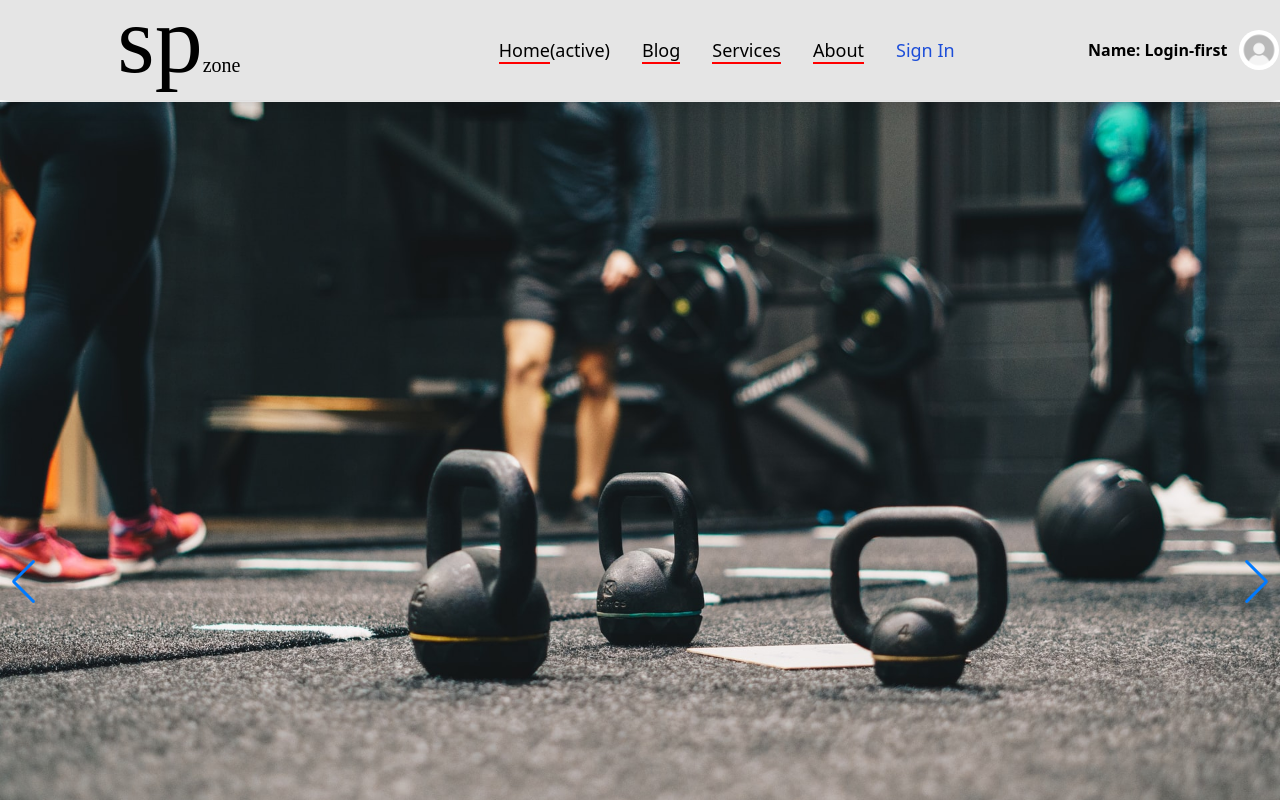
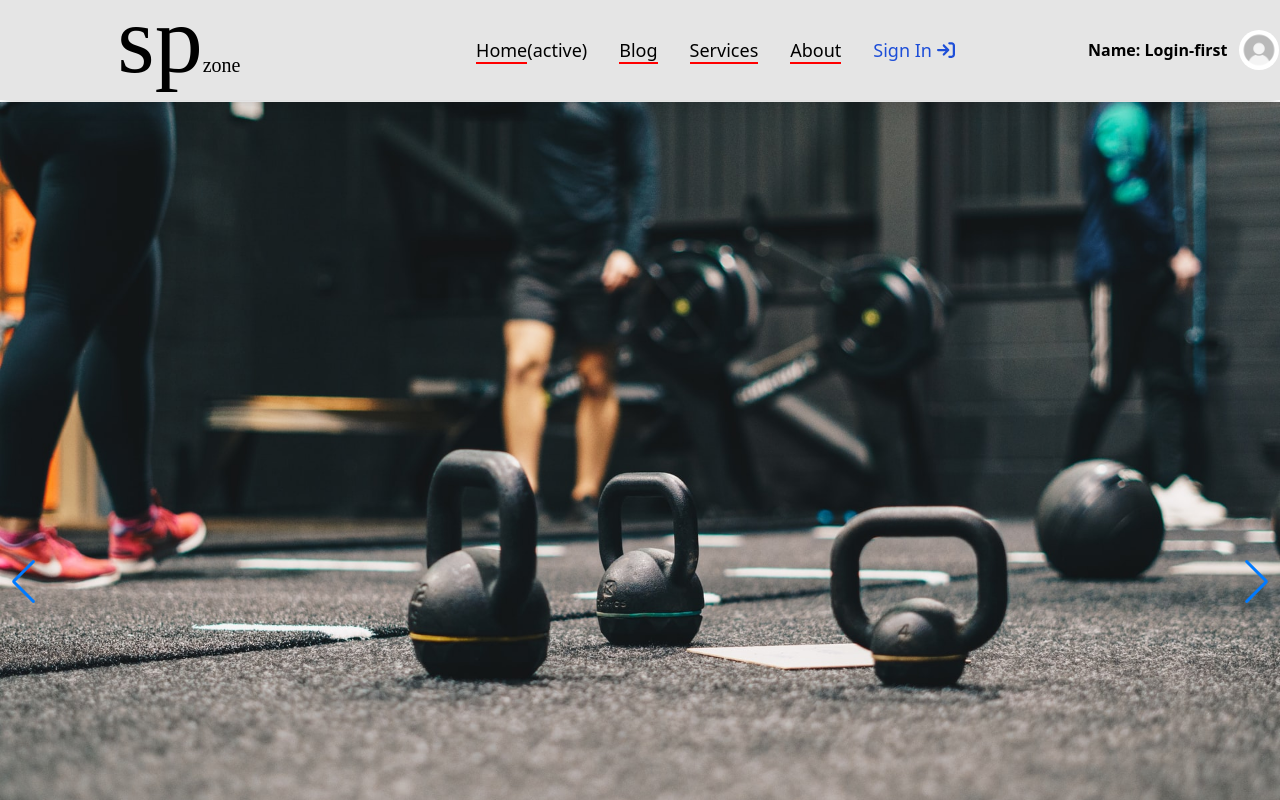
Before and after one commit to Sourav123-sys/SP-Zone, a React (Create React App) app: page / in a window 1280 px wide. Shown: the top 800 px of the page. Built offline with nearby package versions, Linux system fonts and the light colour scheme; no server answers.

Commit message:
sign-logo-added

```diff
--- a/src/Components/Shared/Navbar/Navbar.js
+++ b/src/Components/Shared/Navbar/Navbar.js
@@ -7,6 +7,8 @@ import { auth } from '../../../firebase.init';
 import { signOut } from 'firebase/auth';
 import image from '../../../no-image.png'
 import CustomLink from '../../CustomLink/CustomLink';
+import { FontAwesomeIcon } from '@fortawesome/react-fontawesome';
+import { faSignIn, faSignOut } from '@fortawesome/free-solid-svg-icons';
 const Navbar = () => {
     const [user] = useAuthState(auth)
     const [open, setOpen] = useState(false);
@@ -44,9 +46,9 @@ const Navbar = () => {
 
                     {
                         user ?
-                            <li style={{cursor:'pointer'}}className='p-2 md:mx-2  text-red-500 font-medium' onClick={logout}>Sign Out</li>
+                            <li style={{cursor:'pointer'}}className='p-2 md:mx-2  text-red-500 font-medium' onClick={logout}>Sign Out <FontAwesomeIcon icon={faSignOut} /></li>
 
-                            :   <li style={{cursor:'pointer'}}className='p-2 md:mx-2 text-blue-700 font-medium'><Link to="/login">Sign In</Link></li>
+                            :   <li style={{cursor:'pointer'}}className='p-2 md:mx-2 text-blue-700 font-medium'><Link to="/login">Sign In <FontAwesomeIcon icon={faSignIn} /></Link></li>
             }
 
 
```
